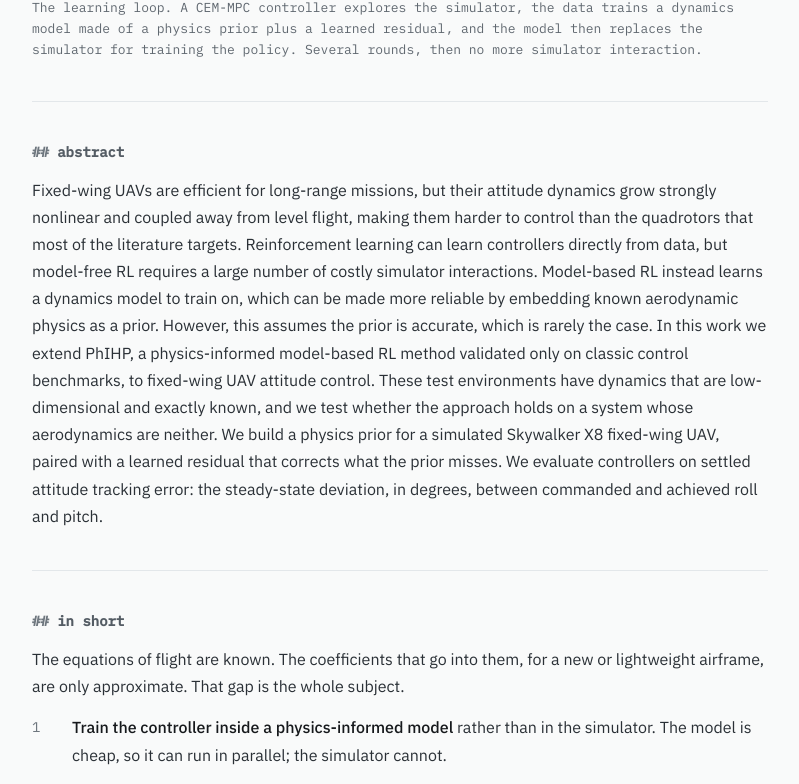
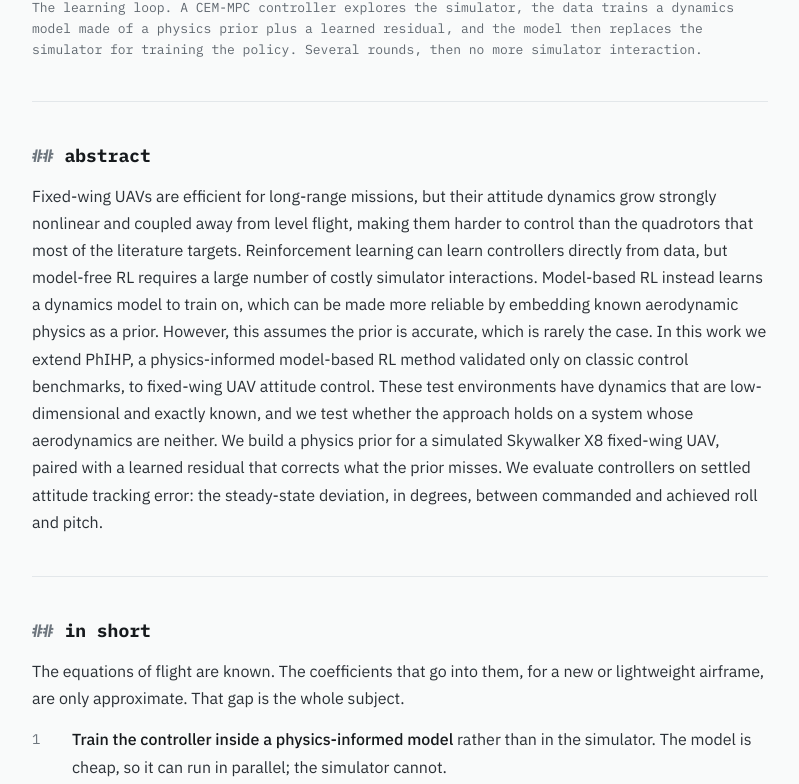
Before and after one commit to Titouaaaan/pi5-app, a Next.js app in the folder my-app/: page /PhINODE in a window 1280 px wide. Shown: the part 974-1758 px from the top of the page, without its empty margins (240-1039 px from the left). Built offline with nearby package versions, Linux system fonts and the light colour scheme; no server answers.

Commit message:
ui: section headings 18px bold in ink; load Plex Mono 700
Co-Authored-By: Claude Opus 5 <noreply@anthropic.com>

```diff
--- a/my-app/app/components/SectionHeading.tsx
+++ b/my-app/app/components/SectionHeading.tsx
@@ -1,6 +1,6 @@
 export default function SectionHeading({ id, children }: { id: string; children: string }) {
   return (
-    <h2 id={id} translate="no" className="font-mono text-[14px] font-semibold text-muted">
+    <h2 id={id} translate="no" className="font-mono text-[18px] font-bold text-ink">
       <span className="text-fainter">## </span>
       {children}
     </h2>
--- a/my-app/app/layout.tsx
+++ b/my-app/app/layout.tsx
@@ -14,7 +14,7 @@ const plexSans = IBM_Plex_Sans({
 const plexMono = IBM_Plex_Mono({
   variable: "--font-plex-mono",
   subsets: ["latin"],
-  weight: ["400", "500"],
+  weight: ["400", "500", "700"],
   display: "swap",
 });
 
```
